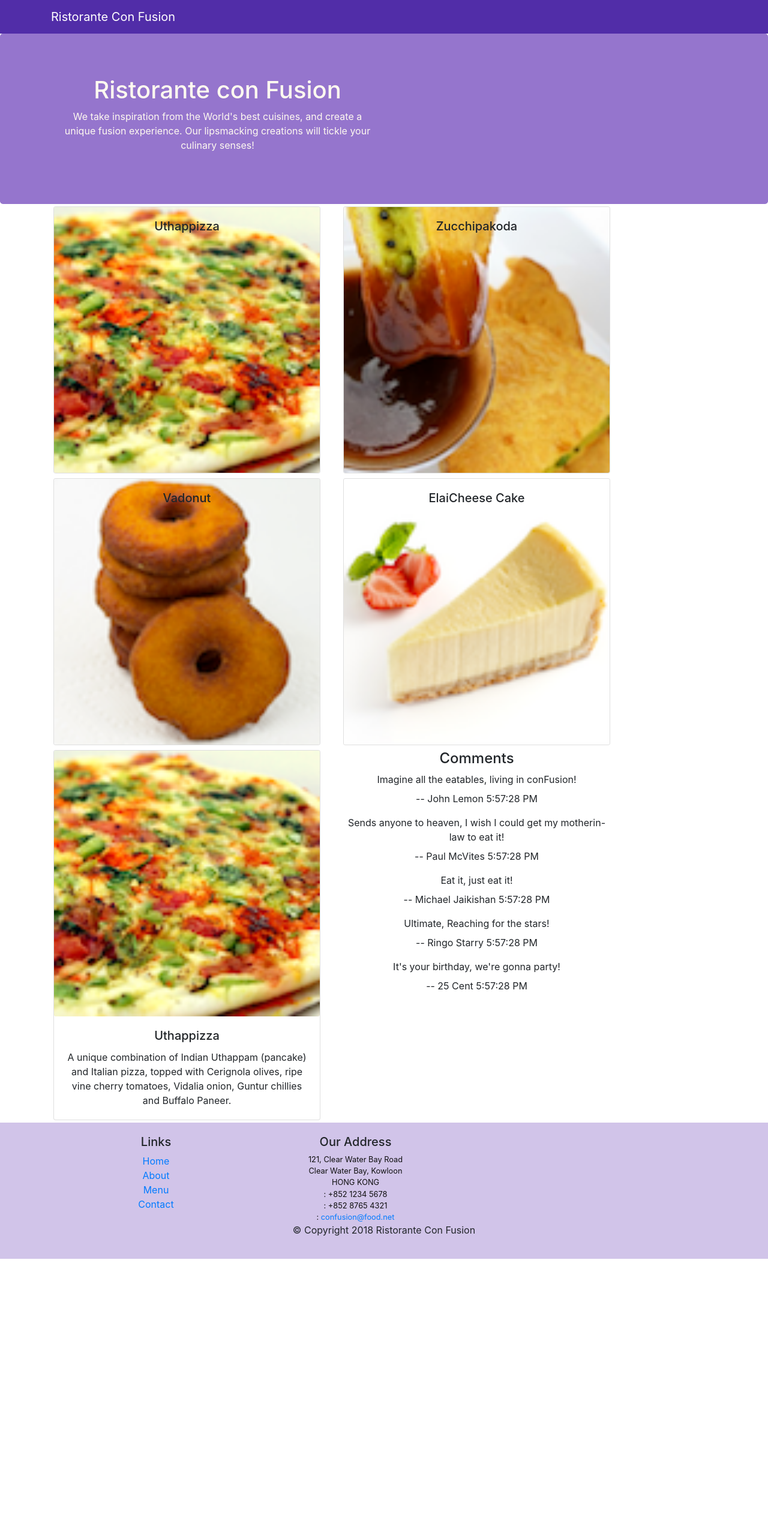
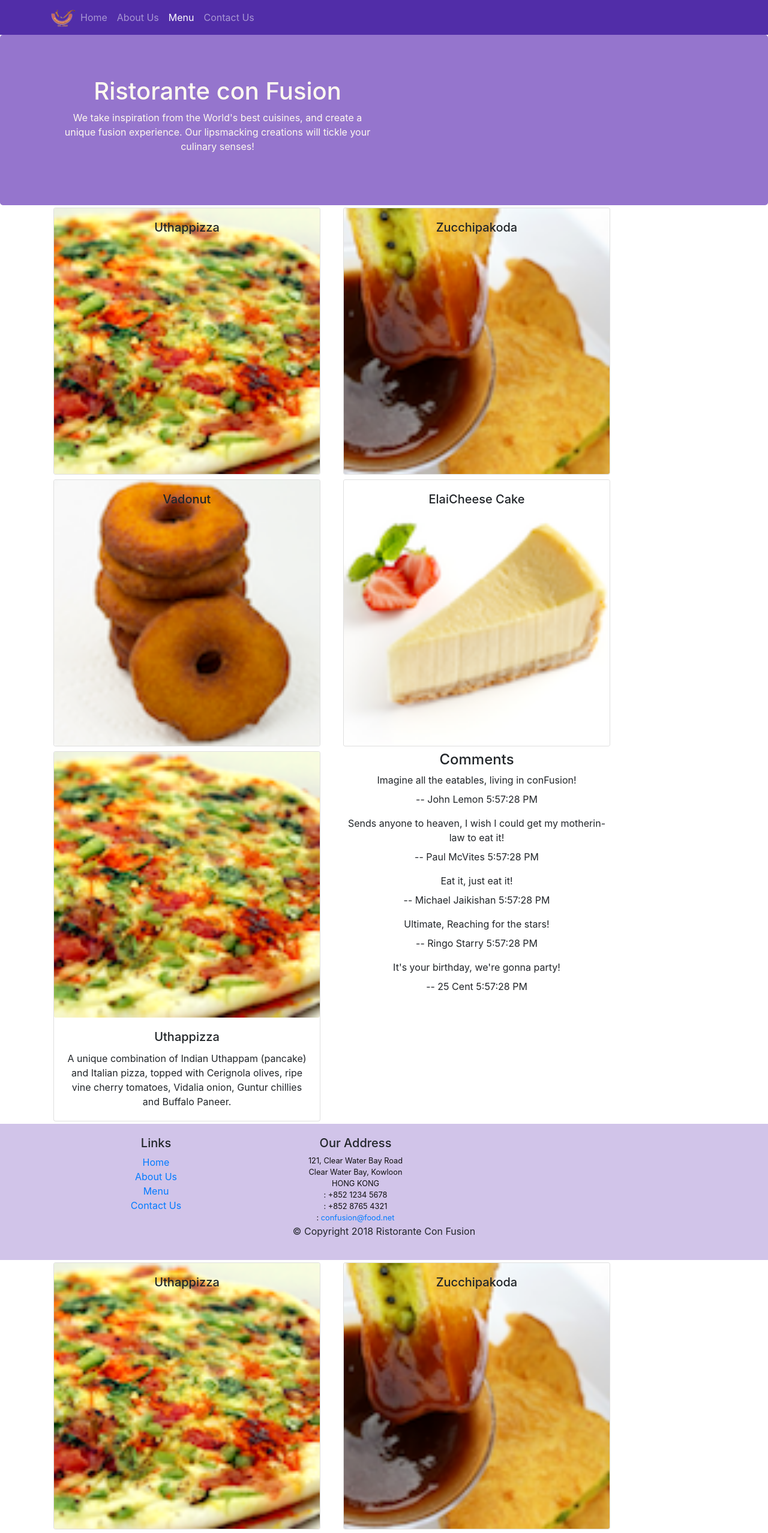
Before and after one commit to cjochoa0/Project-Web-Stack-Client, a React (Create React App) app in the folder React/confusion/: page /menu in a window 1280 px wide. Shown: the top 2555 px of the page at 60% size. Before the commit the page ends 2098 px from the top, so only its background shows below. Built offline with nearby package versions, Linux system fonts and the light colour scheme; the HTML template or start-up script is replaced by a standard one.

Commit message:
Guide 29 Done - React Router

```diff
--- a/React/confusion/package.json
+++ b/React/confusion/package.json
@@ -12,6 +12,7 @@
     "react": "^17.0.2",
     "react-dom": "^17.0.2",
     "react-popper": "0.9.2",
+    "react-router-dom": "4.2.2",
     "react-scripts": "5.0.0",
     "reactstrap": "5.0.0",
     "web-vitals": "^2.1.0"
--- a/React/confusion/src/App.js
+++ b/React/confusion/src/App.js
@@ -1,17 +1,17 @@
 import logo from './logo.svg';
 import React, {Component} from "react";
 import './App.css';
-import { Navbar, NavbarBrand } from 'reactstrap';
-import Menu from './components/MenuComponent';
-import { DISHES } from './shared/dishes';
+import { BrowserRouter } from 'react-router-dom';
 import Main from './components/MainComponent';
 
 class App extends Component {
     render() {
         return (
-            <div className="App">
-                <Main />
-            </div>
+            <BrowserRouter>
+                <div className="App">
+                    <Main />
+                </div>
+            </BrowserRouter>
         );
     }
 }
--- a/React/confusion/src/components/FooterComponent.js
+++ b/React/confusion/src/components/FooterComponent.js
@@ -1,4 +1,6 @@
 import React from 'react';
+import { Link } from 'react-router-dom';
+
 function Footer(props) {
     return(
         <div className="footer">
@@ -7,10 +9,10 @@
                     <div className="col-4 offset-1 col-sm-2">
                         <h5>Links</h5>
                         <ul className="list-unstyled">
-                            <li><a href="#">Home</a></li>
-                            <li><a href="#">About</a></li>
-                            <li><a href="#">Menu</a></li>
-                            <li><a href="contactus.html">Contact</a></li>
+                            <li><Link to='/home'>Home</Link></li>
+                            <li><Link to='/aboutus'>About Us</Link></li>
+                            <li><Link to='/menu'>Menu</Link></li>
+                            <li><Link to='/contactus'>Contact Us</Link></li>
                         </ul>
                     </div>
                     <div className="col-7 col-sm-5">
--- a/React/confusion/src/components/HeaderComponent.js
+++ b/React/confusion/src/components/HeaderComponent.js
@@ -1,12 +1,49 @@
 import React, { Component } from 'react';
-import { Navbar, NavbarBrand, Jumbotron } from 'reactstrap';
+import { Nav, Navbar, NavbarBrand, NavbarToggler, Collapse, NavItem, Jumbotron } from 'reactstrap';
+import { NavLink } from 'react-router-dom';
+
 class Header extends Component {
+    constructor(props) {
+        super(props);
+        this.toggleNav = this.toggleNav.bind(this);
+        this.state = {
+            isNavOpen: false
+        };
+    }
+    toggleNav() {
+        this.setState({
+            isNavOpen: !this.state.isNavOpen
+        });
+    }
     render() {
         return(
-            <React.Fragment>
-                <Navbar dark>
+            <div>
+                <Navbar dark expand="md">
                     <div className="container">
-                        <NavbarBrand href="/">Ristorante Con Fusion</NavbarBrand>
+                        <NavbarToggler onClick={this.toggleNav} />
+                        <NavbarBrand className="mr-auto" href="/">
+                            <img src='assets/images/logo.png' height="30" width="41" alt='Ristorante ConFusion' />
+                        </NavbarBrand>
+                        <Collapse isOpen={this.state.isNavOpen} navbar>
+                            <Nav navbar>
+                                <NavItem>
+                                    <NavLink className="nav-link" to='/home'><span className="fa fa-home fa-lg">
+                                    </span> Home</NavLink>
+                                </NavItem>
+                                <NavItem>
+                                    <NavLink className="nav-link" to='/aboutus'><span className="fa fa-info fa-lg">
+                                    </span> About Us</NavLink>
+                                </NavItem>
+                                <NavItem>
+                                    <NavLink className="nav-link" to='/menu'><span className="fa fa-list fa-lg">
+                                    </span> Menu</NavLink>
+                                </NavItem>
+                                <NavItem>
+                                    <NavLink className="nav-link" to='/contactus'><span className="fa fa-address-card fa-lg">
+                                    </span> Contact Us</NavLink>
+                                </NavItem>
+                            </Nav>
+                        </Collapse>
                     </div>
                 </Navbar>
                 <Jumbotron>
@@ -14,15 +51,16 @@
                         <div className="row row-header">
                             <div className="col-12 col-sm-6">
                                 <h1>Ristorante con Fusion</h1>
-                                <p>We take inspiration from the World's best
-                                    cuisines, and create a unique fusion experience. Our lipsmacking creations
-                                    will tickle your culinary senses!</p>
+                                <p>We take inspiration from the World's
+                                    best cuisines, and create a unique fusion experience. Our lipsmacking
+                                    creations will tickle your culinary senses!</p>
                             </div>
                         </div>
                     </div>
                 </Jumbotron>
-            </React.Fragment>
+            </div>
         );
     }
 }
+
 export default Header;
--- /dev/null
+++ b/React/confusion/src/components/HomeComponent.js
@@ -0,0 +1,10 @@
+import React from 'react';
+function Home(props) {
+    return(
+        <div className="container">
+            <h4>Home</h4>
+        </div>
+    );
+}
+
+export default Home;
--- a/React/confusion/src/components/MainComponent.js
+++ b/React/confusion/src/components/MainComponent.js
@@ -1,10 +1,11 @@
 import React, { Component } from 'react';
-import { Navbar, NavbarBrand } from 'reactstrap';
+import Home from './HomeComponent';
 import Menu from './MenuComponent';
 import DishDetail from './DishdetailComponent';
 import Header from './HeaderComponent';
 import Footer from './FooterComponent';
 import { DISHES } from '../shared/dishes';
+import { Switch, Route, Redirect } from 'react-router-dom';
 
 class Main extends Component {
     constructor(props) {
@@ -18,6 +19,12 @@
         this.setState({ selectedDish: dishId});
     }
     render() {
+        const HomePage = () => {
+            return(
+                <Home
+                />
+            );
+        }
         return (
             <div>
                 <Header />
@@ -26,9 +33,16 @@
                 <DishDetail dish={this.state.dishes.filter((dish) => dish.id ===
                     this.state.selectedDish)[0]} />
                 <Footer />
-
+                <Switch>
+                    <Route path='/home' component={HomePage} />
+                    <Route exact path='/menu' component={() => <Menu
+                        dishes={this.state.dishes} />} />
+                    <Redirect to="/home" />
+                </Switch>
             </div>
         );
     }
+
+
 }
 export default Main;
```
Also changed, not shown: 1 other file (tests, documents, lock files or other folders).
